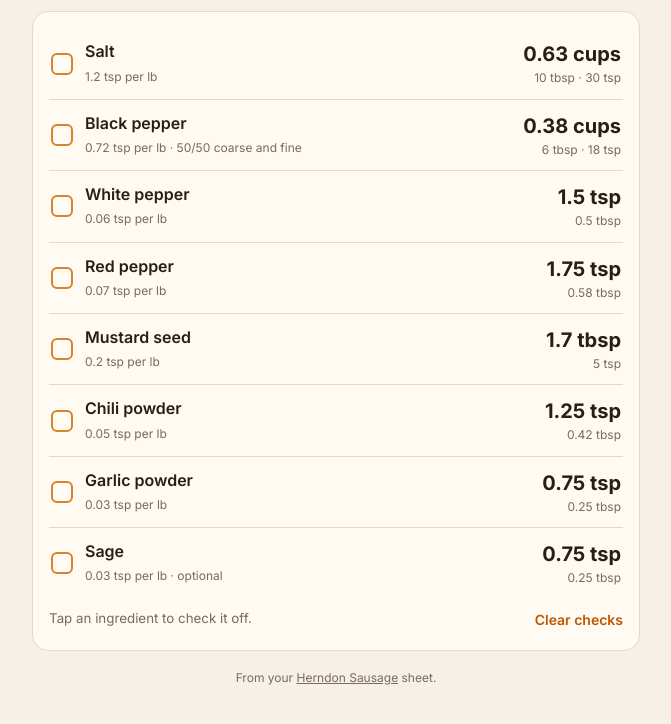
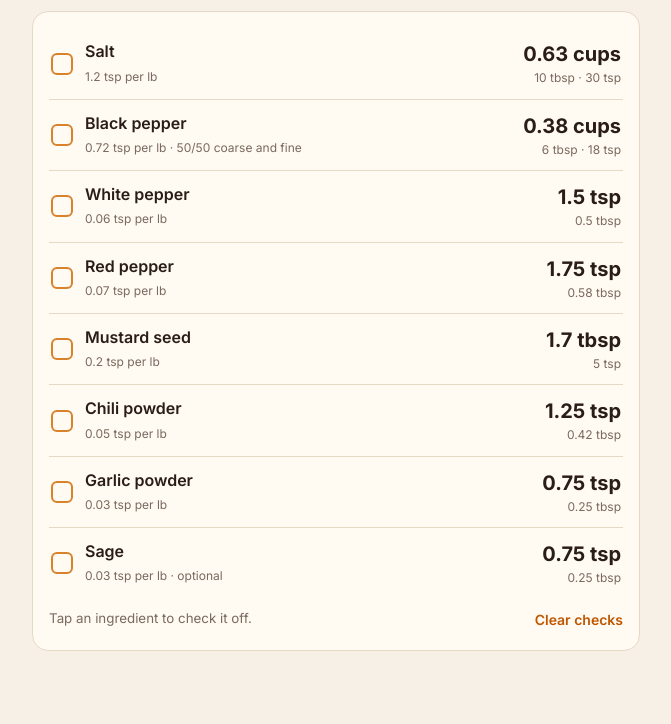
Before and after one commit to bherndon/sausage, a plain HTML site: page index.html in a window 1280 px wide. Shown: the part 440-1164 px from the top of the page, without its empty margins (304-975 px from the left). After the commit the page ends 1137 px from the top, so only its background shows below. Drawn offline with Linux system fonts and the light colour scheme.

Commit message:
Remove Google Drive links from the public site
Co-Authored-By: Claude Opus 5.5 <noreply@anthropic.com>
Claude-Session: https://claude.ai/code/session_015K2AdxreaCMZV44mgza8BE

```diff
--- a/index.html
+++ b/index.html
@@ -143,14 +143,7 @@
 </div>
 <script>
 /* ---------- Sources ---------- */
-const SHEETS = {
-  herndon: ["Herndon Sausage", "https://docs.google.com/spreadsheets/d/1PKu_M5QNbqcWKr-hHxbPBNExPWAbYfaGRQXtMjkVXpg/edit"],
-  sr:      ["Sausage Recipes", "https://docs.google.com/spreadsheets/d/1XeGXeD6-U8Nal5G4MpYWSpU432kZI7VrVDN1BdcaO08/edit"],
-  bth:     ["BTH Flavored Sausages", "https://docs.google.com/spreadsheets/d/1XhR1N2BTL6E2E-gP1d_TopNLFD98DAuokcZOMEDWTgQ/edit"],
-  tbh:     ["TBH Homemade Sausages", "https://docs.google.com/spreadsheets/d/1o0wevOZ_oI7fTnPyBG3vqPaq2MHQHJgYk6KKNK4vTY8/edit"],
-  jerky:   ["Jerky Recipe", "https://docs.google.com/spreadsheets/d/14my98TSc-Pv6zmNpZn5H1D3B0GgCR4QaulkR1bLCoJ4/edit"],
-  bbq:     ["BBQ Recipes", "https://drive.google.com/file/d/0B1wHL0wlclztTFRYeFZEVUM1dFcxVWY3emhQREZXbXUwN1Jv/view"]
-};
+const SHEETS = {}; // Drive links are kept off the public site
 
 /* ---------- Input modes ---------- */
 const MODES = {
@@ -507,9 +500,11 @@ function renderAll(){
   $("desc").textContent = desc;
   $("tips").innerHTML = "";
   (current.tips || []).forEach(t => { const p = document.createElement("p"); p.textContent = t; $("tips").appendChild(p); });
-  const [title, url] = SHEETS[current.src];
-  $("src").innerHTML = `From your <a href="${url}"></a> sheet.`;
-  $("src").querySelector("a").textContent = title;
+  const [title, url] = SHEETS[current.src] || [];
+  if (url){
+    $("src").innerHTML = `From your <a href="${url}"></a> sheet.`;
+    $("src").querySelector("a").textContent = title;
+  } else $("src").textContent = "";
   qty.value = rs().q;
   renderList(); save();
 }
```
